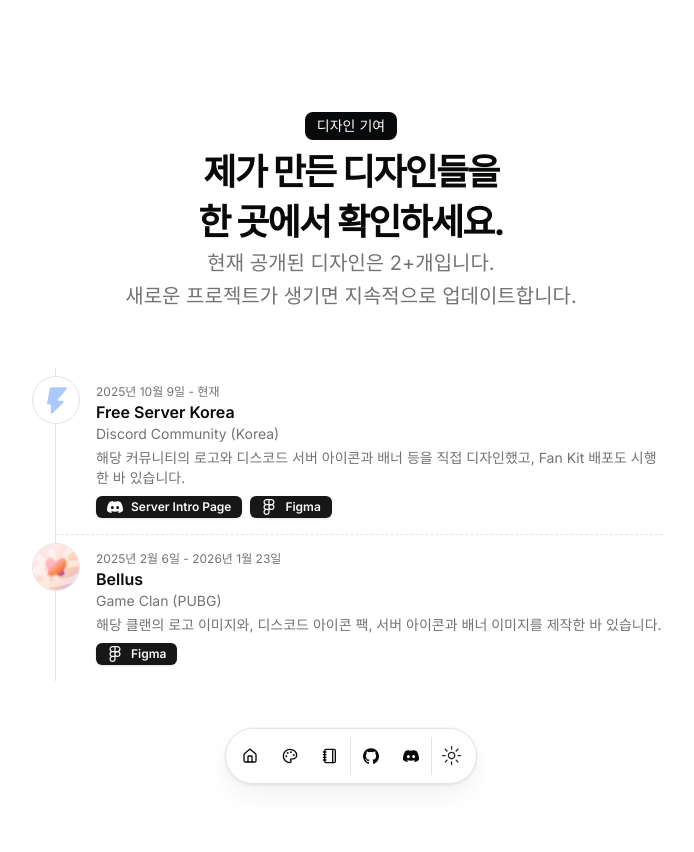
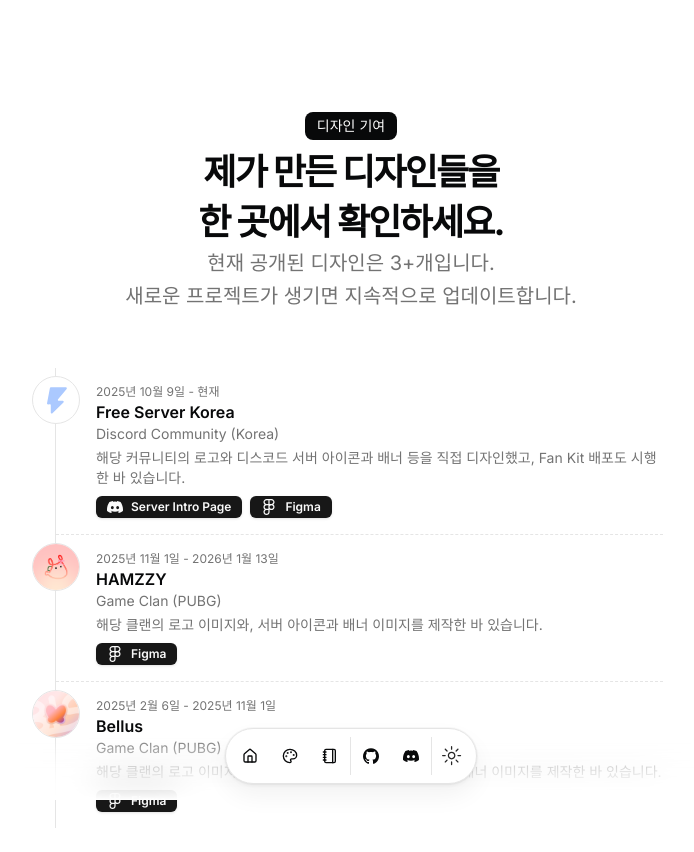
Before and after one commit to ch6r1x-1g/portfolio, a Next.js app: page /hackathons in a window 1280 px wide. Shown: the top 852 px of the page, without its empty margins (289-983 px from the left). Before the commit the page ends 809 px from the top, so only its background shows below. Built offline with nearby package versions, Linux system fonts and the light colour scheme.

Commit message:
[STYLE] : 🎨 Correcting experiences

```diff
--- a/src/data/resume.tsx
+++ b/src/data/resume.tsx
@@ -159,8 +159,25 @@ export const DATA = {
       ],
     },
     {
+      title: "HAMZZY",
+      dates: "2025년 11월 1일 - 2026년 1월 13일",
+      location: "Game Clan (PUBG)",
+      description:
+        "해당 클랜의 로고 이미지와, 서버 아이콘과 배너 이미지를 제작한 바 있습니다.",
+      image:
+        "/HAMZZY.png",
+      mlh: "https://s3.amazonaws.com/logged-assets/trust-badge/2019/mlh-trust-badge-2019-white.svg",
+      links: [
+        {
+          title: "Figma",
+          icon: <Icons.figma className="h-3 w-3" />,
+          href: "https://www.figma.com/design/KCzHDBdpBfelgr1B02ERtq/HAMZZY?node-id=0-1&t=MkDOjSABJqKgh9ud-1",
+        },
+      ],
+    },
+    {
       title: "Bellus",
-      dates: "2025년 2월 6일 - 2026년 1월 23일",
+      dates: "2025년 2월 6일 - 2025년 11월 1일",
       location: "Game Clan (PUBG)",
       description:
         "해당 클랜의 로고 이미지와, 디스코드 아이콘 팩, 서버 아이콘과 배너 이미지를 제작한 바 있습니다.",
```
Also changed, not shown: public/HAMZZY.png (added).
